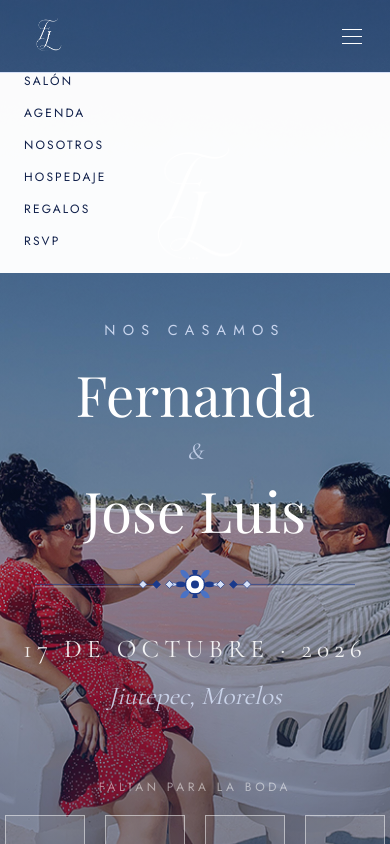
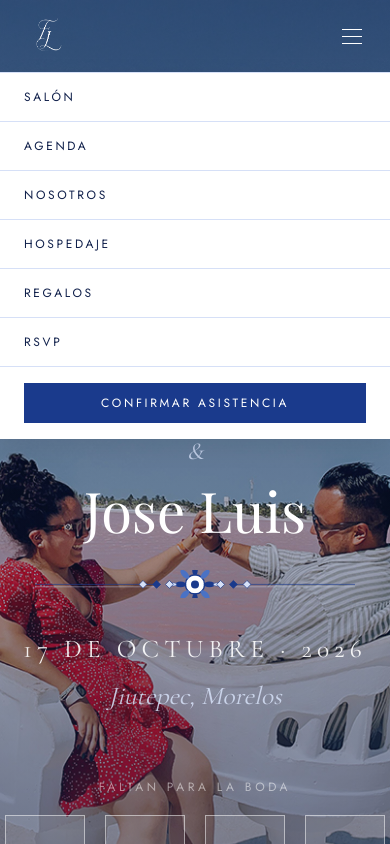
Before and after one commit to casvaluis-design/boda-fernanda-joseluis, a Next.js app: page / in a window 390 px wide. Both pictures are taken after a click on the button 352 px from the left and 36 px from the top of the page. Shown: the top 844 px of the page. Built offline with nearby package versions, Linux system fonts and the light colour scheme.

Commit message:
rsvp: ocultar fecha al elegir; navbar mobile mejorado; link RSVP arreglado

```diff
--- a/src/app/rsvp/[token]/page.tsx
+++ b/src/app/rsvp/[token]/page.tsx
@@ -348,7 +348,8 @@ export default function RSVPPage() {
                 </div>
               </FormSection>
 
-              {/* Fecha límite y nota */}
+              {/* Fecha límite y nota — solo se muestra antes de elegir */}
+              {attending === null && (
                 <div className="text-center">
                   <p style={{ fontFamily: "var(--font-cormorant)", fontSize: "clamp(1.1rem,2vw,1.4rem)", fontStyle: "italic", color: "var(--text-muted)", lineHeight: 1.9 }}>
                     Por favor confirma tu asistencia antes del<br />
@@ -358,6 +359,7 @@ export default function RSVPPage() {
                     Agradecemos su presencia sin niños.
                   </p>
                 </div>
+              )}
 
               {attending === true && (
                 <>
--- a/src/components/invitation/Navbar.tsx
+++ b/src/components/invitation/Navbar.tsx
@@ -8,7 +8,7 @@ const LINKS = [
   { label: "Nosotros", href: "#nosotros" },
   { label: "Hospedaje",href: "#hospedaje" },
   { label: "Regalos",  href: "#regalos" },
-  { label: "RSVP",     href: "#rsvp" },
+  { label: "RSVP",     href: "#rsvp-form" },
 ];
 
 export function Navbar({ rsvpHref = "#rsvp" }: { rsvpHref?: string }) {
@@ -90,15 +90,22 @@ export function Navbar({ rsvpHref = "#rsvp" }: { rsvpHref?: string }) {
 
       {/* Mobile menu */}
       {open && (
-        <div className="md:hidden px-6 pb-6 flex flex-col gap-4"
-          style={{ background: "rgba(255,255,255,0.98)", borderTop: "1px solid var(--talavera-blue-pale)" }}>
+        <div className="md:hidden flex flex-col"
+          style={{ background: "white", borderTop: "1px solid var(--talavera-blue-pale)", boxShadow: "0 8px 24px rgba(0,0,0,0.08)" }}>
           {LINKS.map((l) => (
             <button key={l.href} onClick={() => scrollTo(l.href)}
-              className="text-left text-xs uppercase"
-              style={{ fontFamily: "var(--font-jost)", letterSpacing: "0.18em", color: "var(--text-dark)" }}>
+              className="text-left px-6 py-4 text-xs uppercase border-b"
+              style={{ fontFamily: "var(--font-jost)", letterSpacing: "0.22em", color: "var(--text-dark)", borderColor: "var(--talavera-blue-pale)" }}>
               {l.label}
             </button>
           ))}
+          <div className="px-6 py-4">
+            <button onClick={() => scrollTo("#rsvp-form")}
+              className="w-full py-3 text-xs uppercase text-white text-center"
+              style={{ background: "var(--talavera-blue)", fontFamily: "var(--font-jost)", letterSpacing: "0.22em" }}>
+              Confirmar asistencia
+            </button>
+          </div>
         </div>
       )}
     </nav>
```
Lines whose indentation alone changed are shown as unchanged.
